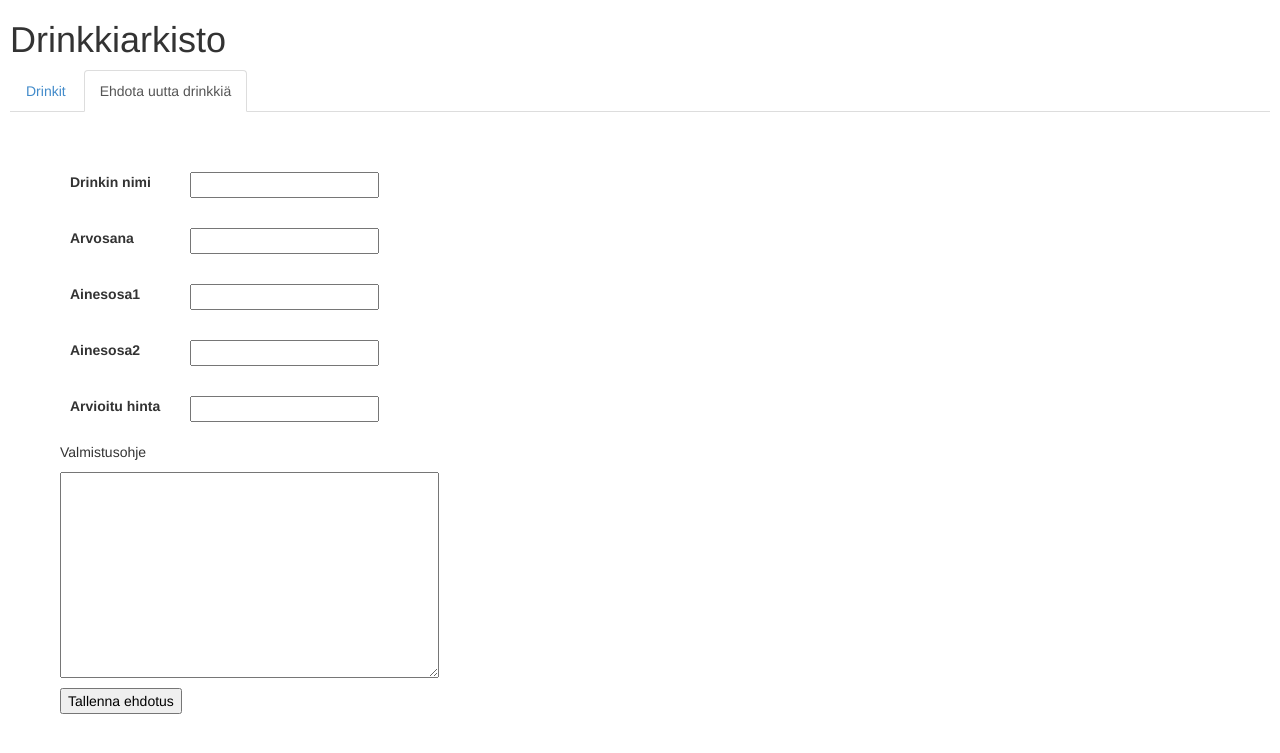
After one commit to pcmakine/CocktailDatabase, a PHP site: page /html-demo/suggest.html in a window 1280 px wide. The commit adds this page. Shown: the top 753 px of the page. Run offline with PHP 8.4, Linux system fonts and the light colour scheme.

Commit message:
vk2 jatkoa..

```diff
--- a/css/main.css
+++ b/css/main.css
@@ -2,3 +2,33 @@
     Created on : 21.1.2014, 12:56:16
     Author     : pcmakine@cs
 */
+
+body{margin: 10px}
+#tableArea{margin: 50px}
+#newDrinkTable{margin: 50px}
+
+input{
+    margin: 10px;
+}
+
+button{
+    margin-top: 10px;
+}
+
+label{
+    float: left;
+    width: 100px;
+    margin: 10px;
+}
+
+#textarea{
+    overflow: auto;
+}
+
+#info{
+   float:left;
+}
+
+#infoboxes{
+    float:left;
+}
--- /dev/null
+++ b/html-demo/suggest.html
@@ -0,0 +1,34 @@
+<!DOCTYPE html>
+<html>
+    <head>
+        <title>Interface mockup</title>
+        <link href="../css/bootstrap.css" rel="stylesheet">
+        <link href="../css/bootstrap-theme.css" rel="stylesheet">
+        <link href="../css/main.css" rel="stylesheet">
+        <meta charset="UTF-8">
+        <meta name="viewport" content="width=device-width">
+    </head>
+    <body>
+        <h1>Drinkkiarkisto</h1>
+        <ul class="nav nav-tabs">
+            <li><a href="http://pcmakine.users.cs.helsinki.fi/cocktaildatabase/html-demo/frontpage.html#">Drinkit</a></li>
+            <li class="active"><a href="#">Ehdota uutta drinkkiä</a></li>
+        </ul>
+        <form id  = newDrinkTable>
+            <div>
+
+                <p><label>Drinkin nimi </label><input type="text"></p>
+                <p><label>Arvosana</label><input type = "text"></p>
+                <p><label>Ainesosa1</label><input type = "text"></p>
+                <p><label>Ainesosa2</label><input type="text"></p>
+               <p> <label>Arvioitu hinta</label><input type="text"></p>
+               <p>Valmistusohje</p>
+                <textarea rows="10" cols="44">
+
+                </textarea> <br>
+
+                <button type = submit >Tallenna ehdotus</button>
+            </div>
+        </form>
+    </body>
+</html>
```
Also changed, not shown: html-demo/Etusivu.html (deleted, +0 -22 lines), html-demo/frontpage.html (added, +41 -0 lines), html-demo/info.html (added, +26 -0 lines), 2 other files.
